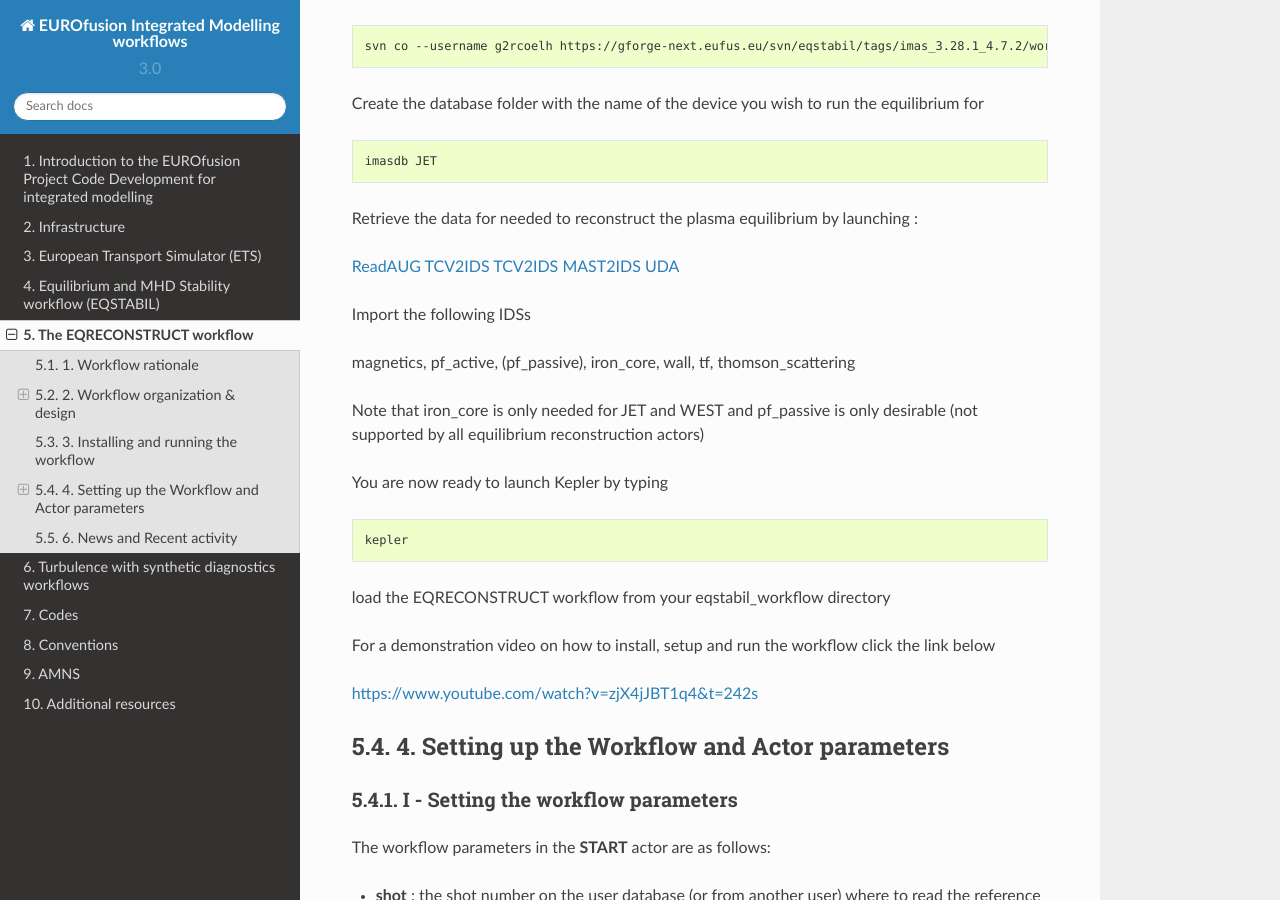
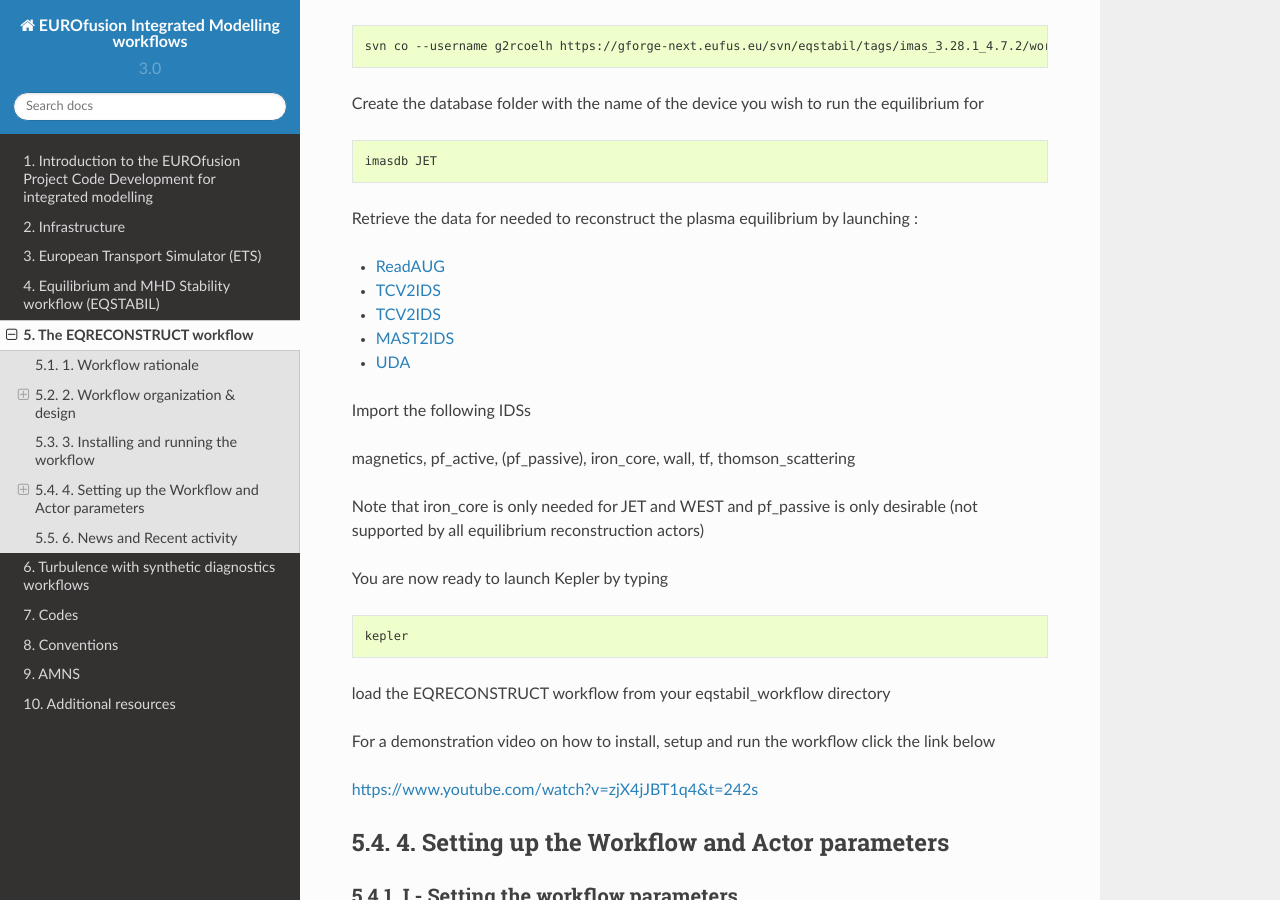
Before and after one commit to WPCD-Workflows/documentation, a Sphinx documentation site: the page built from source/eqreconstr.rst, in a window 1280 px wide and 900 px high, scrolled down 5292 px. Built offline with Sphinx 7.4.7 and the Read the Docs theme 2.0.0, drawn with Linux system fonts in a browser that asks for light colours.

```diff
--- a/source/eqreconstr.rst
+++ b/source/eqreconstr.rst
@@ -220,11 +220,11 @@ Create the database folder with the name of the device you wish to run the equil
 
 Retrieve the data for needed to reconstruct the plasma equilibrium by launching :
 
-`ReadAUG <https://iterphysicswiki.euro-fusion.org/index.php?title=AUG_to_ids>`__
-`TCV2IDS <https://iterphysicswiki.euro-fusion.org/index.php?title=TCV_to_ids>`__
-`TCV2IDS <https://iterphysicswiki.euro-fusion.org/index.php?title=TCV_to_ids>`__
-`MAST2IDS <https://iterphysicswiki.euro-fusion.org/index.php?title=MAST_to_IDS>`__
-`UDA <https://iterphysicswiki.euro-fusion.org/index.php?title=EWE-1_Data_access,_interfaces_and_data_preparation_routines_for_the_initialization_of_WPCD_workflows_to_enable_MST/JET/WPs_exploitation#UDA_mapping_using_EXP2ITM_mapping_files_.28JET.2C_TCV.2C_AUG.2C_MAST.29>`__
+-  `ReadAUG <https://iterphysicswiki.euro-fusion.org/index.php?title=AUG_to_ids>`__
+-  `TCV2IDS <https://iterphysicswiki.euro-fusion.org/index.php?title=TCV_to_ids>`__
+-  `TCV2IDS <https://iterphysicswiki.euro-fusion.org/index.php?title=TCV_to_ids>`__
+-  `MAST2IDS <https://iterphysicswiki.euro-fusion.org/index.php?title=MAST_to_IDS>`__
+-  `UDA <https://iterphysicswiki.euro-fusion.org/index.php?title=EWE-1_Data_access,_interfaces_and_data_preparation_routines_for_the_initialization_of_WPCD_workflows_to_enable_MST/JET/WPs_exploitation#UDA_mapping_using_EXP2ITM_mapping_files_.28JET.2C_TCV.2C_AUG.2C_MAST.29>`__
 
 
 Import the following IDSs
```
